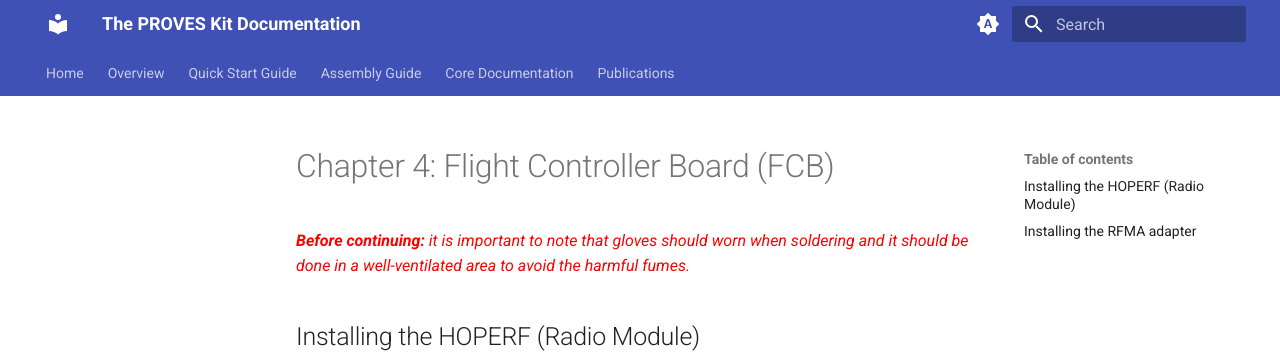
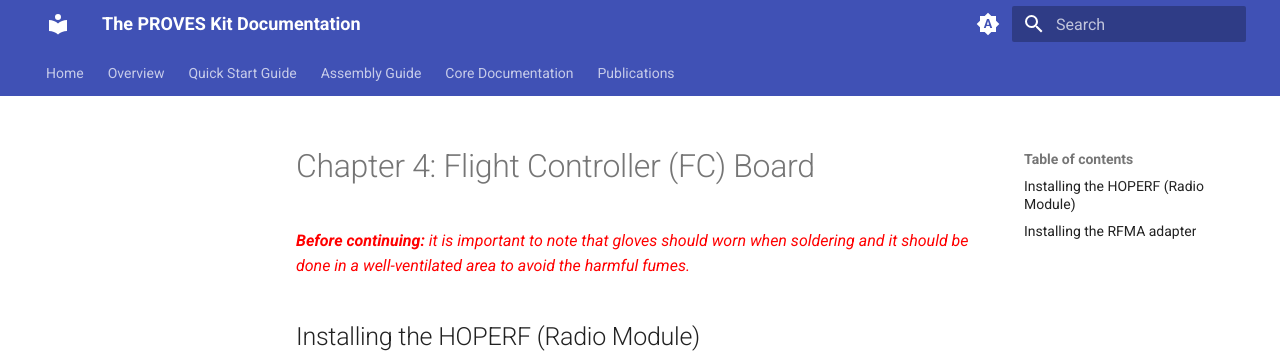
Before and after one commit to proveskit/Documentation, an MkDocs documentation site: the page built from docs/Assembly Guide V2/Chapter 4.md, in a window 1280 px wide and 900 px high. Shown: the top 353 px of the window. Built offline with MkDocs 1.6.1 and Material for MkDocs 9.7.7, drawn with Linux system fonts in a browser that asks for light colours; some of the changed text lies outside the part shown.

Commit message:
Update Chapter 4.md

```diff
--- a/docs/Assembly Guide V2/Chapter 4.md
+++ b/docs/Assembly Guide V2/Chapter 4.md
@@ -1,5 +1,4 @@
-# Chapter 4: Flight Controller Board (FCB)
-
+# Chapter 4: Flight Controller (FC) Board
 <span style="color:red">***Before continuing:** it is important to note that gloves should worn when soldering and it should be done in a well-ventilated area to avoid the harmful fumes.*</span>
 
 ## Installing the HOPERF (Radio Module)
@@ -27,4 +26,6 @@
 Solder on the following part:
 
 ![Figure 4-4](images/RFMA.jpeg)
- <p align="center">Figure 4.5 RFMA Adapter</p>
+ <p align="center">Figure 4.5 RF-SMA Adapter</p>
+
+ 1. Put the RF-SMA
```
